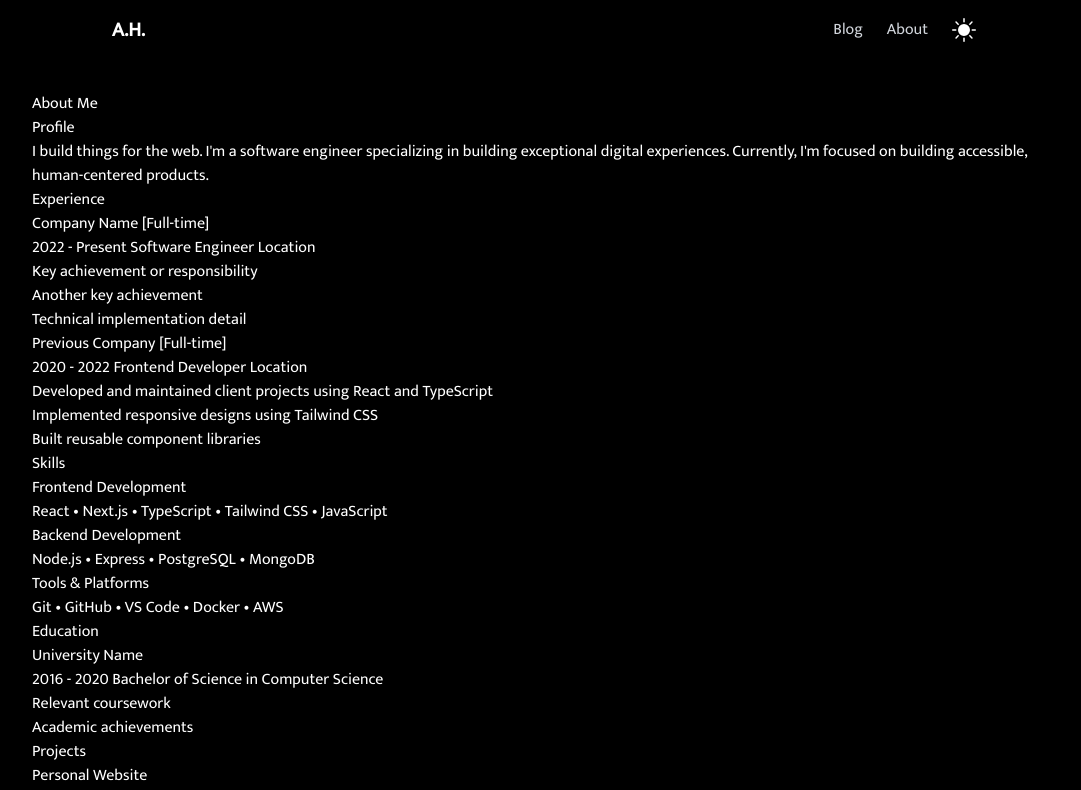
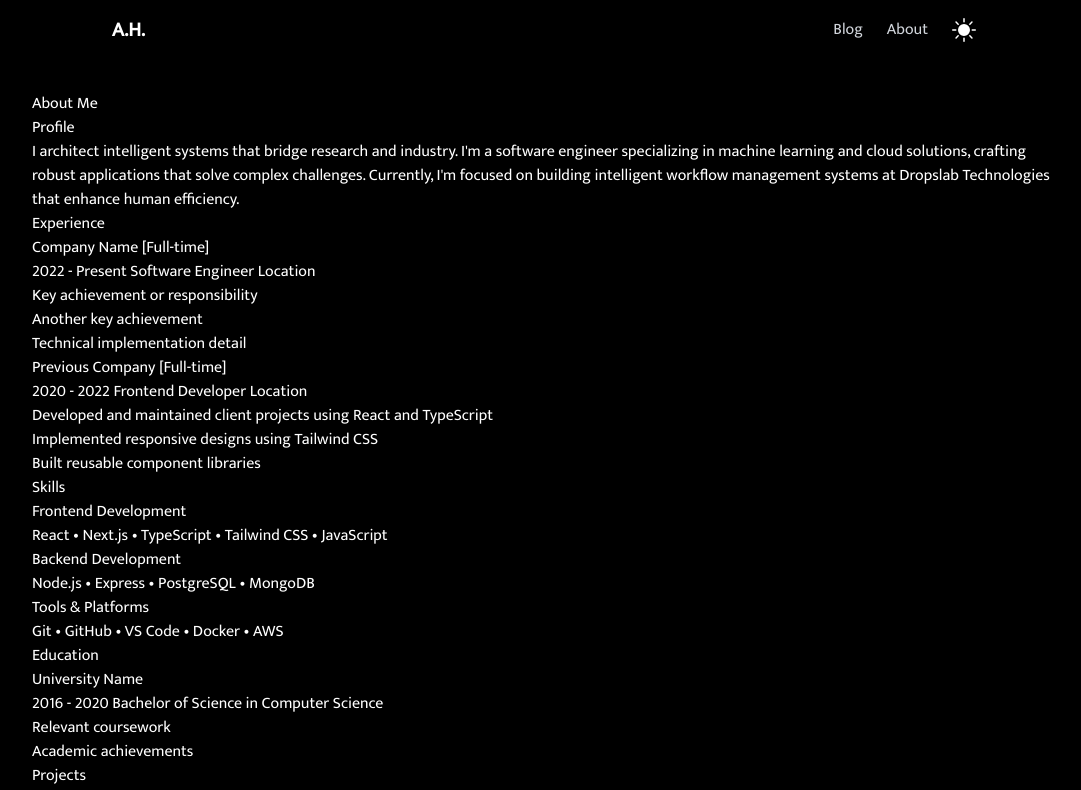
Before and after one commit to armanruet/sitecheck, a Next.js app: page /armanruet52.github.io/about in a window 1280 px wide. Shown: the top 790 px of the page, without its empty margins (96-1177 px from the left). Built offline with nearby package versions, Linux system fonts and the light colour scheme.

Commit message:
Initial commit: Personal website with blog

```diff
--- a/app/about/page.mdx
+++ b/app/about/page.mdx
@@ -2,7 +2,7 @@
 
 ## Profile
 
-I build things for the web. I'm a software engineer specializing in building exceptional digital experiences. Currently, I'm focused on building accessible, human-centered products.
+I architect intelligent systems that bridge research and industry. I'm a software engineer specializing in machine learning and cloud solutions, crafting robust applications that solve complex challenges. Currently, I'm focused on building intelligent workflow management systems at Dropslab Technologies that enhance human efficiency.
 
 ## Experience
 
--- a/app/about/page.tsx
+++ b/app/about/page.tsx
@@ -17,8 +17,7 @@ export default function Page() {
       <ProfileHeader />
       <div className="prose dark:prose-invert max-w-none mb-12">
         <p className="text-gray-700 dark:text-gray-300 leading-relaxed">
-          I&apos;ve worked on projects in web development, mobile apps, game creation, and VR, with
-          a recent focus on mastering JavaScript and TypeScript.
+        I architect intelligent systems that bridge research and industry. I'm a software engineer specializing in machine learning and cloud solutions, crafting robust applications that solve complex challenges. Currently, I'm focused on building intelligent workflow management systems at Dropslab Technologies that enhance human efficiency.
         </p>
       </div>
       <div className="space-y-16">
```
